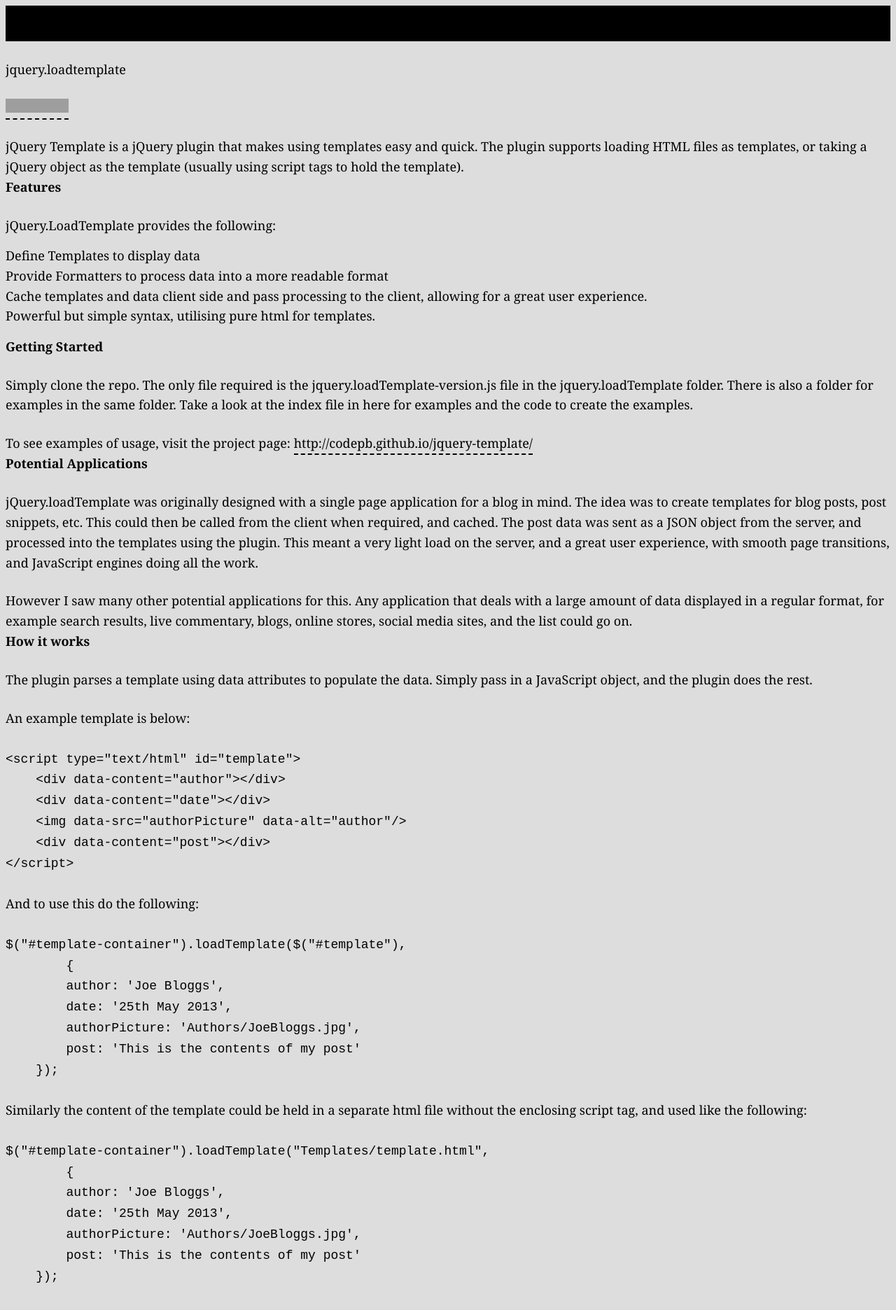
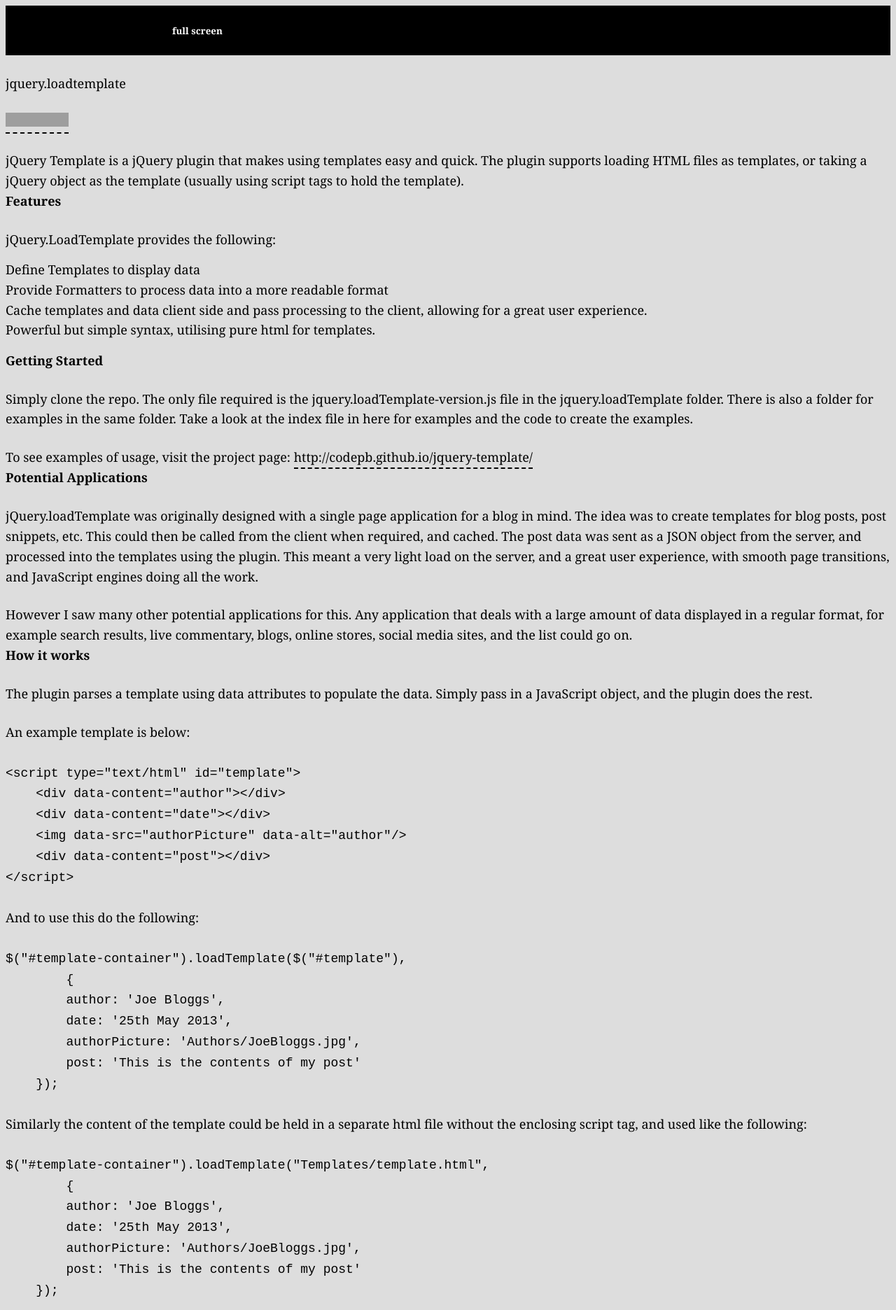
Before and after one commit to pbloem/leitner, a Jekyll site: the page built from scripts/jquery-template/readme.md, in a window 1280 px wide. Shown: the top 1872 px of the page at 70% size. Built offline with Jekyll 4.4.1, drawn with Linux system fonts in a browser that asks for light colours; our own code applies the rules of GitHub Pages for plain Markdown files; a script that is not in the unit is left out; grey boxes are pictures that could not be loaded.

Commit message:
Add fullscreen option for mobile.

```diff
--- a/_layouts/default.html
+++ b/_layouts/default.html
@@ -39,7 +39,7 @@
 
   <nav>
   <ul>
-
+  	<li><button id="full-screen"> full screen</button></li>
   </ul>
   </nav>
 
--- a/style.css
+++ b/style.css
@@ -92,6 +92,18 @@
 	flex-grow: 1;
 	margin: 0;
 	text-align: right;
+}
+
+nav button {
+	border: none;
+	background: transparent;
+	font-family: Georgia, serif;
+	color: white;
+	font-weight: bold;
+}
+
+nav button:hover {
+	cursor:pointer;
 }
 
 nav h1 {
```
Also changed, not shown: scripts.js (+21 -2 lines).
